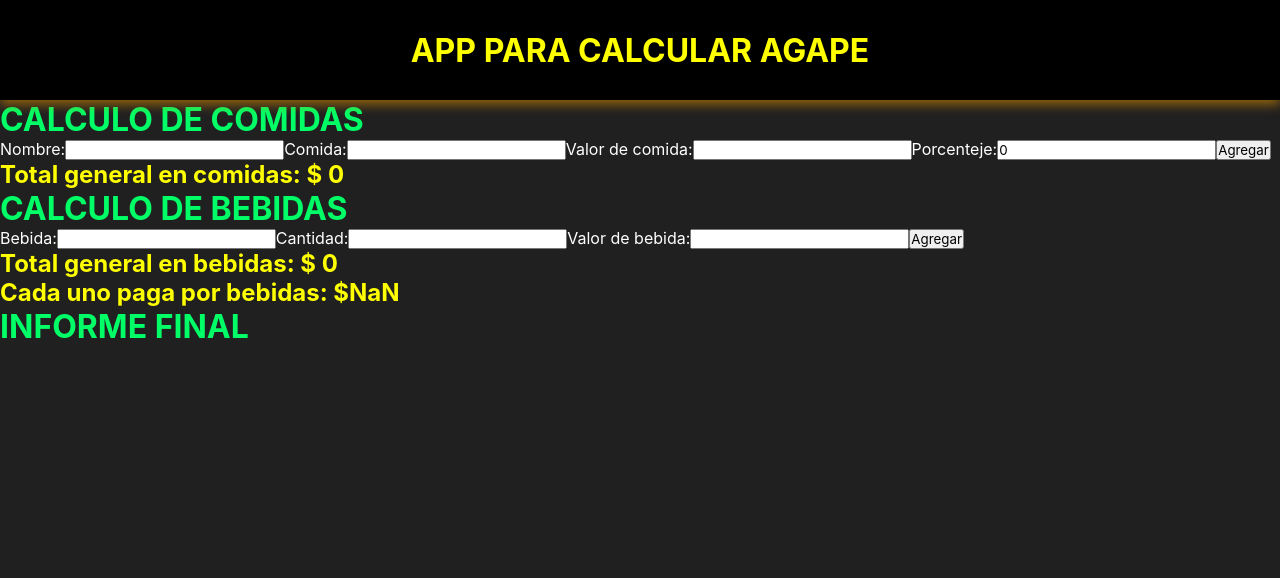
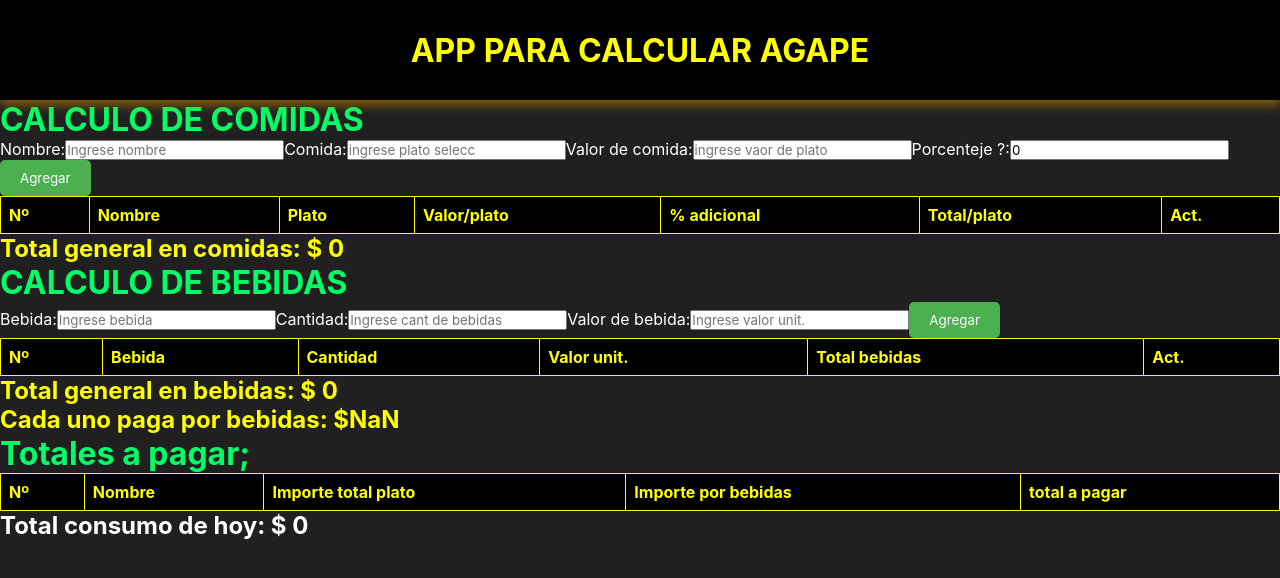
Before and after one commit to elifred2022/agapeapp, a React (Create React App) app: page / in a window 1280 px wide. Shown: the top 578 px of the page. Built offline with nearby package versions, Linux system fonts and the light colour scheme.

Commit message:
ya estilizado las tablas, quiero hacer la funcion de arrojar consumo total general

```diff
--- a/package.json
+++ b/package.json
@@ -8,6 +8,7 @@
     "@testing-library/user-event": "^13.5.0",
     "react": "^18.2.0",
     "react-dom": "^18.2.0",
+    "react-icons": "^5.0.1",
     "react-scripts": "5.0.1",
     "tailwindcss": "^3.4.1",
     "web-vitals": "^2.1.4"
--- a/src/App.js
+++ b/src/App.js
@@ -16,11 +16,16 @@ const App = () => {
     JSON.parse(localStorage.getItem("bebidasState")) || []; // recupera array o elementos de localstorage de la bebeidas
   const storedIndice = JSON.parse(localStorage.getItem("indice")) || [];
   const storedCu = JSON.parse(localStorage.getItem("cu")) || [];
+  const storedAlmacenTotalComidas =
+    JSON.parse(localStorage.getItem("almacenTotalComidas")) || [];
 
   const [elementos, setElementos] = useState(storedElementos); // estado de comidas
   const [bebidasState, setBebidasState] = useState(storedBebidasState); // estado de bebidas
   const [indice, setIndice] = useState(storedIndice);
   const [cu, setCu] = useState(storedCu);
+  const [almacenTotalComidas, setAlmacenTotalComidas] = useState(
+    storedAlmacenTotalComidas
+  );
 
   useEffect(() => {
     // Almacena los elementos d comida en localStorage cada vez que cambien
@@ -42,6 +47,14 @@ const App = () => {
     localStorage.setItem("cu", JSON.stringify(cu));
   }, [cu]);
 
+  useEffect(() => {
+    // Almacena los elementos de indice en localStorage cada vez que cambien
+    localStorage.setItem(
+      "almacenTotalComidas",
+      JSON.stringify(almacenTotalComidas)
+    );
+  }, [almacenTotalComidas]);
+
   const agregarElemento = (nuevoElemento) => {
     setElementos([...elementos, nuevoElemento]);
   };
@@ -56,6 +69,10 @@ const App = () => {
 
   const arregloCu = (nuevoCu) => {
     setCu([...cu, nuevoCu]);
+  };
+
+  const arregloAlmacentotalComidas = (nuevoAlmacenTotalComidas) => {
+    setAlmacenTotalComidas([...almacenTotalComidas, nuevoAlmacenTotalComidas]);
   };
 
   const eliminarElemento = (index) => {
@@ -82,7 +99,10 @@ const App = () => {
           eliminarElemento={eliminarElemento}
           arregloIndice={arregloIndice}
         />
-        <Total elementos={elementos} />
+        <Total
+          elementos={elementos}
+          arregloAlmacentotalComidas={arregloAlmacentotalComidas}
+        />
       </div>
       <div>
         <h1 className="verde">CALCULO DE BEBIDAS</h1>
@@ -106,11 +126,12 @@ const App = () => {
       </div>
       <div></div>
       <div>
-        <h1 className="verde">INFORME FINAL</h1>
+        <h1 className="verde">Totales a pagar;</h1>
         <InformeFinal
           elementos={elementos}
           bebidasState={bebidasState}
           cu={cu}
+          almacenTotalComidas={almacenTotalComidas}
         />
       </div>
     </>
--- a/src/components/InformeFinal.jsx
+++ b/src/components/InformeFinal.jsx
@@ -1,22 +1,43 @@
 import React from 'react';
+import TotalComidas from './calcularcomida/Total';
 
-const InformeFinal = ({ elementos, cu }) => {
+const InformeFinal = ({ elementos, cu, almacenTotalComidas }) => {
 
   const totalBebidasCu = cu.reduce((acc, elem) => acc = parseInt(elem.totalBebidasCu), 0);
+  const totalComidasGral1 = almacenTotalComidas.reduce( (acc, elem) => acc = parseInt(elem.totalComidas), 0 );
+
+  return (
+
+    <>
+      <table className='styled-table'>
+        <thead>
+          <tr>
+             <th>Nº</th>
+            <th>Nombre</th>
+            <th>Importe total plato</th>
+            <th>Importe por bebidas</th>
+            <th>total a pagar</th>
+
+          </tr>
+        </thead>
+
+        <tbody>
+            {elementos.map((elem, index) => (
+                <tr key={index} >
+                  <td >{`${index + 1}`}.-</td>
+                  <td>{`${elem.nombre}`}</td>
+                  <td>{`${elem.valorComidaConPorcentaje}`}</td>
+                  <td> $ {`${totalBebidasCu}`}</td>
+                  <td>{`${parseInt(elem.valorComidaConPorcentaje) + parseInt(totalBebidasCu)}`} </td>
+
+                </tr>
+              ))}
+            </tbody>
+       </table>
+       <h2>Total consumo de hoy: $ {`${totalComidasGral1}`} </h2>
+    </>
 
 
-  return (
-    <div>
-
-      <ul>
-        {elementos.map((elem, index) => (
-          <li key={index}>
-            {`${index + 1}.- ${elem.nombre}-> ${elem.valorComidaConPorcentaje} + ${totalBebidasCu} = ${parseInt(elem.valorComidaConPorcentaje) + parseInt(totalBebidasCu)}`}
-          </li>
-        ))}
-      </ul>
-
-    </div>
   );
 };
 
--- a/src/components/calcularbebida/FormBebida.jsx
+++ b/src/components/calcularbebida/FormBebida.jsx
@@ -30,17 +30,17 @@ const FormBebida = ({ agregarBebida, bebidasState, elementos, arregloInformes  }
     <form onSubmit={handleSubmit}>
       <label>
         Bebida:
-        <input type="text" value={bebida} onChange={(e) => setBebida(e.target.value)} />
+        <input placeholder='Ingrese bebida' type="text" value={bebida} onChange={(e) => setBebida(e.target.value)} />
       </label>
       <label>
         Cantidad:
-        <input type="text" value={cantidadBebida} onChange={(e) => setCantidadBebida(e.target.value)} />
+        <input placeholder='Ingrese cant de bebidas' type="text" value={cantidadBebida} onChange={(e) => setCantidadBebida(e.target.value)} />
       </label>
       <label>
         Valor de bebida:
-        <input type="number" value={valorUnitBebida} onChange={(e) => setValorUnitBebida(e.target.value)} />
+        <input placeholder='Ingrese valor unit.' type="number" value={valorUnitBebida} onChange={(e) => setValorUnitBebida(e.target.value)} />
       </label>
-      <button type="submit">Agregar</button>
+      <button className='my-button_agregar' type="submit">Agregar</button>
 
     </form>
 
--- a/src/components/calcularbebida/ListaBebidas.jsx
+++ b/src/components/calcularbebida/ListaBebidas.jsx
@@ -1,4 +1,5 @@
 import React, { useEffect } from 'react';
+import { IoMdTrash } from 'react-icons/io';
 
 const ListaBebidas = ({ bebidasState, eliminarBebida }) => {
   useEffect(() => {
@@ -7,16 +8,40 @@ const ListaBebidas = ({ bebidasState, eliminarBebida }) => {
   }, [bebidasState]);
 
   return (
-    <ul>
-      {bebidasState.map((elem, index) => (
-        <li key={index}>
-           {`${elem.bebida} -> ${elem.cantidadBebida} * ${elem.valorUnitBebida} = ${elem.totalBebida} `}
+
+    <>
+      <table className='styled-table'>
+        <thead>
+          <tr>
+            <th>Nº</th>
+            <th>Bebida</th>
+            <th>Cantidad</th>
+            <th>Valor unit.</th>
+            <th>Total bebidas</th>
+            <th>Act.</th>
+          </tr>
+        </thead>
+
+        <tbody>
+
+              {bebidasState.map((elem, index) => (
+                <tr key={index} >
+                  <td >{`${index + 1}`}.-</td>
+                  <td>{`${elem.bebida}`}</td>
+                  <td>{`${elem.cantidadBebida}`}</td>
+                  <td>$ {`${elem.valorUnitBebida}`}</td>
+                  <td>$ {`${elem.totalBebida}`}</td>
+
+                  <td><button className='my-button_eliminar' onClick={() => eliminarBebida(index)}><IoMdTrash/> </button></td>
+                </tr>
+              ))}
 
 
-          <button onClick={() => eliminarBebida(index)}>Eliminar</button>
-        </li>
-      ))}
-    </ul>
+        </tbody>
+
+        </table>
+    </>
+
   );
 };
 
--- a/src/components/calcularcomida/Formulario.jsx
+++ b/src/components/calcularcomida/Formulario.jsx
@@ -34,21 +34,21 @@ const Formulario = ({ agregarElemento }) => {
     <form onSubmit={handleSubmit}>
       <label>
         Nombre:
-        <input type="text" value={nombre} onChange={(e) => setNombre(e.target.value)} />
+        <input type="text" value={nombre} onChange={(e) => setNombre(e.target.value)} placeholder='Ingrese nombre'/>
       </label>
       <label>
         Comida:
-        <input type="text" value={comida} onChange={(e) => setComida(e.target.value)} />
+        <input type="text" value={comida} onChange={(e) => setComida(e.target.value)} placeholder='ingrese plato selecc'/>
       </label>
       <label>
         Valor de comida:
-        <input type="number" value={valorComida} onChange={(e) => setValorComida(e.target.value)} />
+        <input type="number" value={valorComida} onChange={(e) => setValorComida(e.target.value)} placeholder='ingrese vaor de plato'/>
       </label>
       <label>
-        Porcenteje:
-        <input type="number" value={porcentaje} onChange={(e) => setPorcentaje(e.target.value)} />
+        Porcenteje ?:
+        <input type="number" value={porcentaje} onChange={(e) => setPorcentaje(e.target.value)} placeholder='tiene % adicional?'/>
       </label>
-      <button type="submit">Agregar</button>
+      <button type="submit" className='my-button_agregar'>Agregar</button>
     </form>
   );
 };
--- a/src/components/calcularcomida/ListaElementos.jsx
+++ b/src/components/calcularcomida/ListaElementos.jsx
@@ -1,4 +1,5 @@
 import React, { useEffect, useState } from 'react';
+import { IoMdTrash } from "react-icons/io";
 
 const ListaElementos = ({ elementos, eliminarElemento, arregloIndice }) => {
 
@@ -20,15 +21,36 @@ const ListaElementos = ({ elementos, eliminarElemento, arregloIndice }) => {
 
   return (
     <>
-    <ul>
-      {elementos.map((elem, index) => (
-        <li key={index}>
-        {`${index + 1}. - ${elem.nombre} - ${elem.comida} - $ ${elem.valorComida} + ${elem.porcentaje}% = ${elem.valorComidaConPorcentaje}`}
-          <button onClick={() => eliminarElemento(index)}>Eliminar</button>
-        </li>
-      ))}
-    </ul>
+      <table className='styled-table'>
+        <thead>
+          <tr>
+             <th>Nº</th>
+            <th>Nombre</th>
+            <th>Plato</th>
+            <th>Valor/plato</th>
+            <th>% adicional</th>
+            <th>Total/plato</th>
+            <th>Act.</th>
+          </tr>
+        </thead>
 
+        <tbody>
+            {elementos.map((elem, index) => (
+                <tr key={index} >
+                  <td >{`${index + 1}`}.-</td>
+                  <td>{`${elem.nombre}`}</td>
+                  <td>{`${elem.comida}`}</td>
+                  <td>$ {`${elem.valorComida}`}</td>
+                  <td>{`${elem.porcentaje}`} %</td>
+                  <td>$ {`${elem.valorComidaConPorcentaje}`} </td>
+                  <td><button className='my-button_eliminar' onClick={() => eliminarElemento(index)}><IoMdTrash /></button></td>
+                </tr>
+              ))}
+            </tbody>
+
+
+
+      </table>
     </>
 
   );
--- a/src/components/calcularcomida/Total.jsx
+++ b/src/components/calcularcomida/Total.jsx
@@ -1,9 +1,22 @@
 import React from 'react';
+import { useState, useEffect } from 'react';
 
-const TotalComidas = ({ elementos }) => {
+const TotalComidas = ({ elementos, arregloAlmacentotalComidas }) => {
+  const [totalComidasGral, setTotalComidasGral] = useState(0);
+
   const totalComidas = elementos.reduce((acc, elem) => acc + parseInt(elem.valorComida), 0);
+  useEffect(() => {
 
-  return <h2 className='yellow' >Total general en comidas: $ {totalComidas}</h2>;
+    //const totalComidas = elementos.reduce((acc, elem) => acc + parseInt(elem.valorComida), 0);
+    setTotalComidasGral(totalComidas);
+
+    arregloAlmacentotalComidas({ totalComidas, totalComidasGral });
+
+  }, [totalComidas, totalComidasGral]);
+
+
+
+  return <h2 className='yellow' >Total general en comidas: $ {totalComidasGral}</h2>;
 };
 
 export default TotalComidas;
--- a/src/index.css
+++ b/src/index.css
@@ -49,7 +49,61 @@ header {
   position: relative;
 }
 
+/*** botones ***/
 
+.my-button_agregar {
+  padding: 10px 20px;
+  background-color: #4CAF50;
+  color: white;
+  border: none;
+  border-radius: 5px;
+  cursor: pointer;
+}
+
+.my-button_agregar:hover {
+  background-color: #45a049;
+}
+
+.my-button_agregar:active {
+  background-color: #3e8e41;
+}
+
+.my-button_eliminar {
+  background-color: transparent;
+  border: none;
+  cursor: pointer;
+  padding: 0;
+  font-size: 20px;
+  color: #f00;
+}
+
+.my-button_eliminar:hover {
+  color: #f50;
+}
+
+.my-button_eliminar:active {
+  background-color: red;
+}
+
+/**** estilos d tablas **/
+.styled-table {
+  border-collapse: collapse; /* Collapses the borders to make them look like a single border */
+  width: 100%; /* Optional: Sets the width of the table */
+}
+
+.styled-table th,
+.styled-table td, tr {
+  border: 1px solid yellow; /* Adds a solid yellow border to all cells */
+  padding: 8px; /* Optional: Adds some padding to the cells */
+  text-align: left; /* Optional: Aligns the text to the left */
+}
+
+.styled-table th, td, tr {
+  background-color: black; /* Optional: Sets the background color of the header cells */
+  color: yellow; /* Optional: Sets the text color of the header cells */
+}
+
+/********/
 
 .yellow{
   color: yellow;
```
Also changed, not shown: 1 other file (tests, documents, lock files or other folders).
